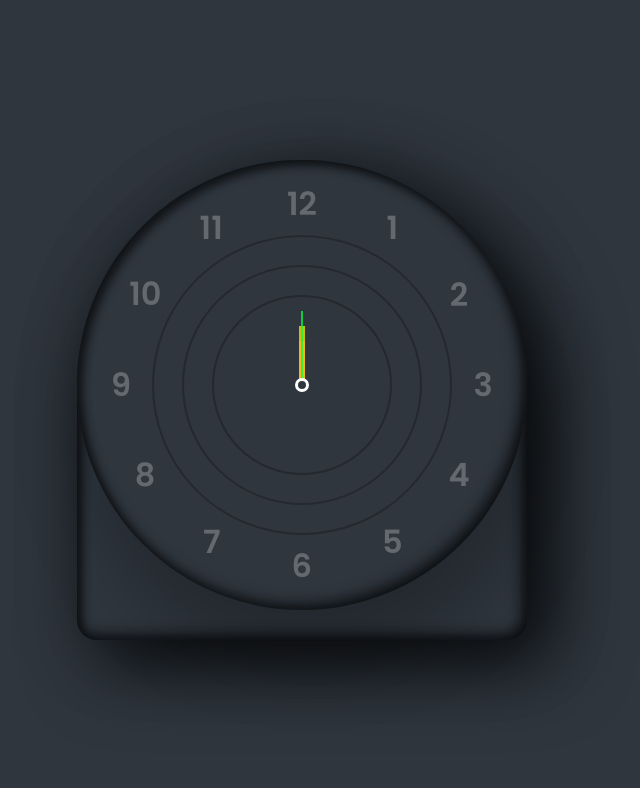
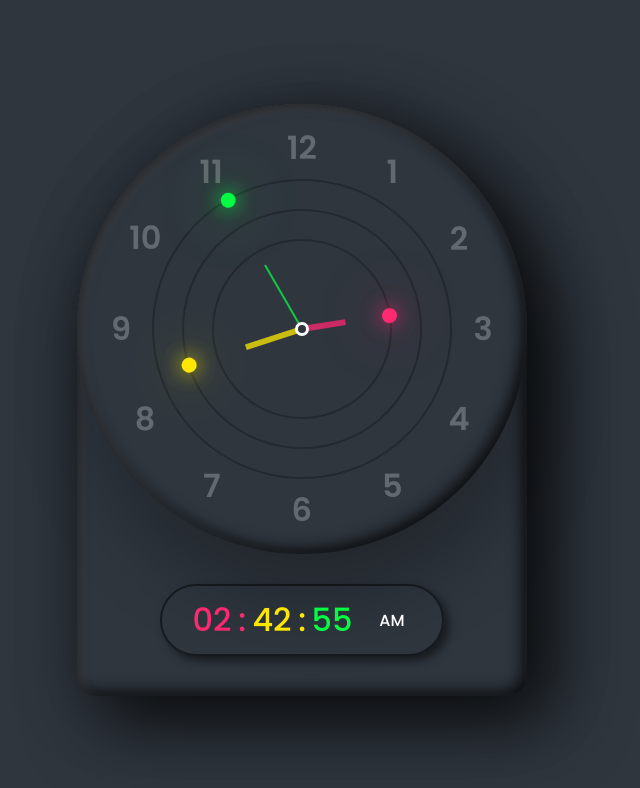
Before and after one commit to LuizVitorinoH/analog-digital-clock, a plain HTML site: page index.html in a window 1280 px wide. Shown: the whole page, without its empty margins (338-978 px from the left). Drawn offline with Linux system fonts and the light colour scheme.

Commit message:
feat: digital clock

```diff
--- a/index.html
+++ b/index.html
@@ -10,9 +10,9 @@
   <body>
     <div class="container">
       <div class="clock">
-        <div class="circle" style="--clr: #04fc43"><i></i></div>
-        <div class="circle circle2" style="--clr: #fee800"><i></i></div>
-        <div class="circle circle3" style="--clr: #ff2972"><i></i></div>
+        <div class="circle" id="sc" style="--clr: #04fc43"><i></i></div>
+        <div class="circle circle2" id="mn" style="--clr: #fee800"><i></i></div>
+        <div class="circle circle3" id="hr" style="--clr: #ff2972"><i></i></div>
 
         <span style="--i: 1"><b>1</b></span>
         <span style="--i: 2"><b>2</b></span>
@@ -27,6 +27,56 @@
         <span style="--i: 11"><b>11</b></span>
         <span style="--i: 12"><b>12</b></span>
       </div>
+
+      <!-- digital clock -->
+      <div id="time">
+        <div id="hours" style="--clr: #ff2972">00</div>
+        <div id="minutes" style="--clr: #fee800">00</div>
+        <div id="seconds" style="--clr: #04fc43">00</div>
+        <div id="ampm">AM</div>
+      </div>
     </div>
+
+    <script>
+      let hr = document.querySelector("#hr");
+      let mn = document.querySelector("#mn");
+      let sc = document.querySelector("#sc");
+
+      setInterval(() => {
+        let day = new Date();
+        let hh = day.getHours() * 30;
+        let mm = day.getMinutes() * 6;
+        let ss = day.getSeconds() * 6;
+
+        hr.style.transform = `rotateZ(${hh + mm / 12}deg)`;
+        mn.style.transform = `rotateZ(${mm}deg)`;
+        sc.style.transform = `rotateZ(${ss}deg)`;
+
+        // Digital clock
+        let hours = document.getElementById("hours");
+        let minutes = document.getElementById("minutes");
+        let seconds = document.getElementById("seconds");
+        let ampm = document.getElementById("ampm");
+
+        let h = new Date().getHours();
+        let m = new Date().getMinutes();
+        let s = new Date().getSeconds();
+
+        let am = h >= 12 ? "PM" : "AM";
+
+        if (h > 12) {
+          h = h - 12;
+        }
+
+        h = h < 10 ? "0" + h : h;
+        m = m < 10 ? "0" + m : m;
+        s = s < 10 ? "0" + s : s;
+
+        hours.innerHTML = h;
+        minutes.innerHTML = m;
+        seconds.innerHTML = s;
+        ampm.innerHTML = am;
+      });
+    </script>
   </body>
 </html>
--- a/style.css
+++ b/style.css
@@ -21,11 +21,12 @@ body {
   border-top-right-radius: 225px;
   box-shadow: 25px 25px 75px rgba(0, 0, 0, 0.75),
     10px 10px 70px rgba(0, 0, 0, 0.25), inset 5px 5px 10px rgba(0, 0, 0, 0.5),
-    inset 5px 5px 10px rgba(0, 0, 0, 0.2),
+    inset 5px 5px 10px rgba(255, 255, 255, 0.2),
     inset -5px -5px 15px rgba(0, 0, 0, 0.75);
   display: flex;
   justify-content: center;
   align-items: center;
+  flex-direction: column;
 }
 .clock {
   position: relative;
@@ -34,7 +35,8 @@ body {
   background: #2f363e;
   border-radius: 50%;
   box-shadow: 10px 50px 70px rgba(0, 0, 0, 0.25),
-    inset 5px 5px 10px rgba(0, 0, 0, 0.5), inset 5px 5px 10px rgba(0, 0, 0, 0.2),
+    inset 5px 5px 10px rgba(0, 0, 0, 0.5),
+    inset 5px 5px 10px rgba(255, 255, 255, 0.2),
     inset -5px -5px 15px rgba(0, 0, 0, 0.75);
   display: flex;
   justify-content: center;
@@ -101,6 +103,59 @@ body {
   height: 180px;
   z-index: 8;
 }
-/* .circle::before {
+.circle::before {
+  content: "";
+  position: absolute;
+  top: -8.5px;
+  width: 15px;
+  height: 15px;
+  border-radius: 50%;
+  background: var(--clr);
+  box-shadow: 0 0 20px var(--clr), 0 0 60px var(--clr);
+}
 
-} */
+/* digital clock style */
+
+#time {
+  margin-bottom: 40px;
+  display: flex;
+  padding: 10px 20px;
+  font-size: 2em;
+  font-weight: 600;
+  border: 2px solid rgba(0, 0, 0, 0.5);
+  border-radius: 40px;
+  box-shadow: 5px 5px 10px rgba(0, 0, 0, 0.5);
+  inset: 5px 5px 20px rgba(255, 255, 255, 0.2);
+  inset: -5px -5px 15px rgba(0, 0, 0, 0.75);
+}
+#time div {
+  position: relative;
+  width: 60px;
+  text-align: center;
+  font-weight: 500;
+  color: var(--clr);
+}
+#time div:nth-child(1)::after,
+#time div:nth-child(2)::after {
+  content: ":";
+  position: absolute;
+  right: -4px;
+}
+#time div:last-child {
+  font-size: 0.5em;
+  display: flex;
+  justify-content: center;
+  align-items: center;
+  color: #fff;
+}
+#time div:nth-child(2)::after {
+  animation: animate 1s steps(1) infinite;
+}
+@keyframes animate {
+  0% {
+    opacity: 1;
+  }
+  50% {
+    opacity: 0;
+  }
+}
```
